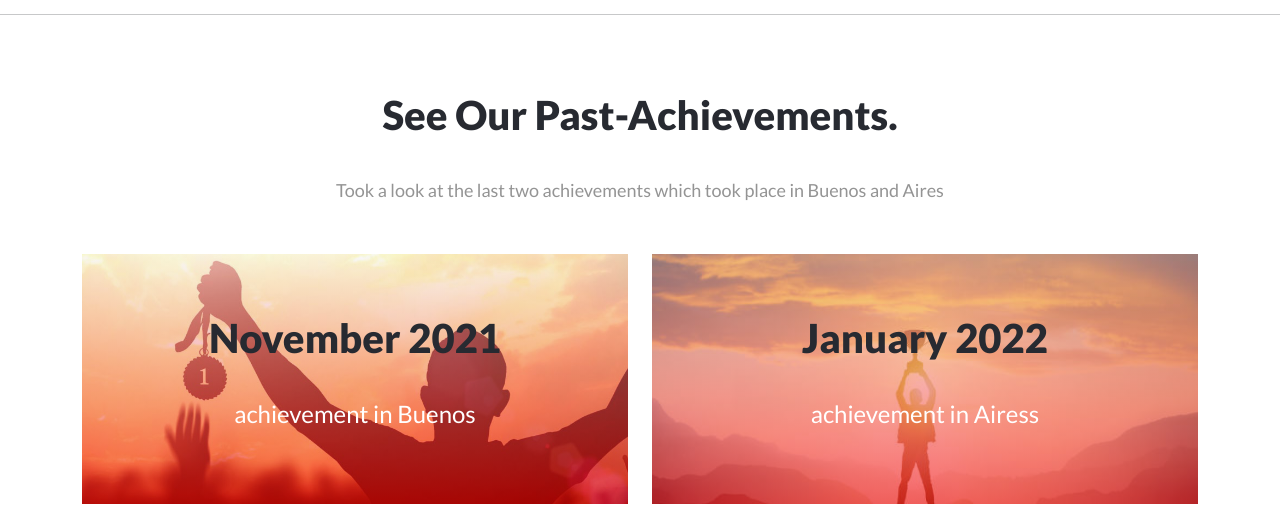
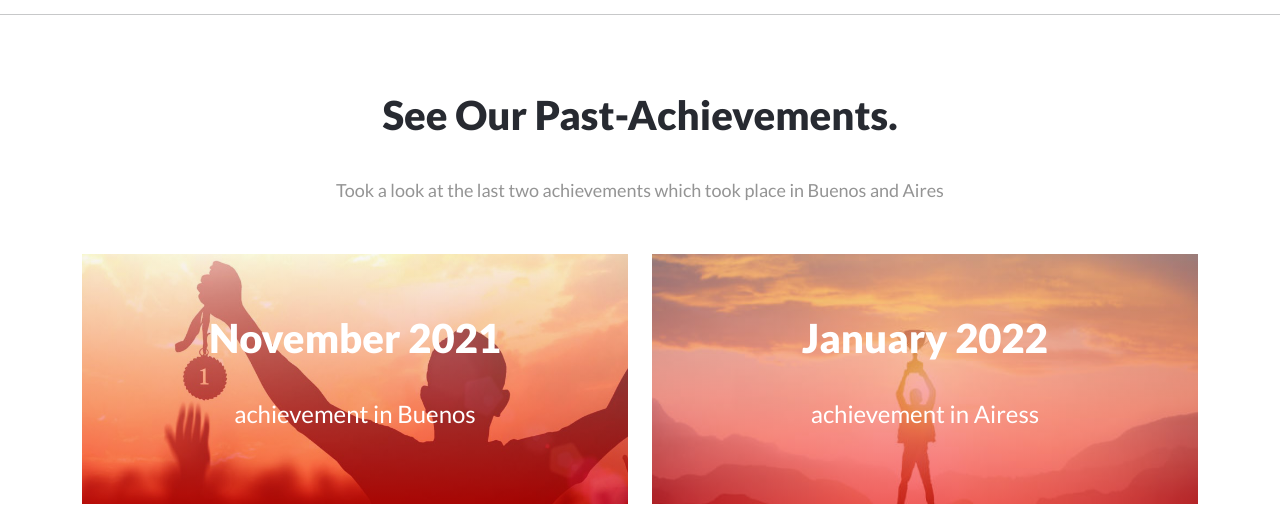
Before and after one commit to asifaminisonline/capstoneproject-1.github.io, a website: page about.html in a window 1280 px wide. Shown: the part 1360-1872 px from the top of the page. Drawn offline with nearby package versions, Linux system fonts and the light colour scheme; files whose address does not match are found by name.

Commit message:
project completed

```diff
--- a/css/style.css
+++ b/css/style.css
@@ -215,8 +215,11 @@ nav {
   z-index: 1;
 }
 
-.twoImageBoxes h1,
-h4 {
+.twoImageBoxes h1 {
+  color: #fff !important;
+}
+
+.twoImageBoxes h4 {
   color: #fff;
 }
 
```
